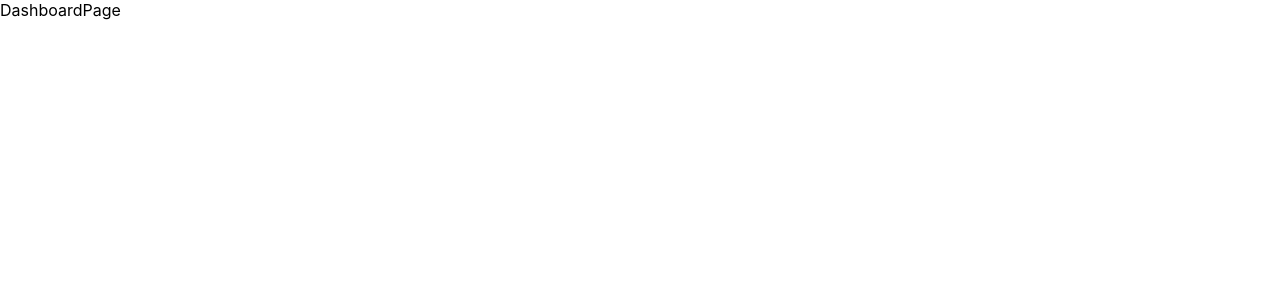
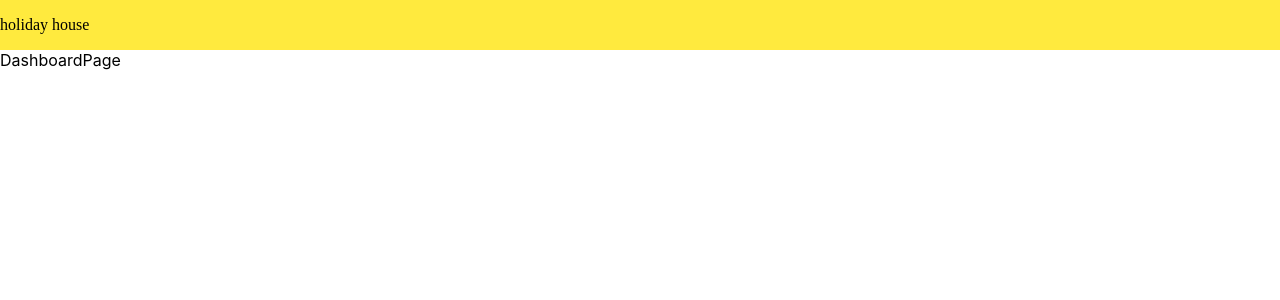
Before and after one commit to millenniumapps2020/Holiday_House, a React (Create React App) app: page /base/login in a window 1280 px wide. Both pictures are taken after a click on the button "LOGIN". Shown: the top 300 px of the page. Built offline with nearby package versions, Linux system fonts and the light colour scheme; no server answers.

Commit message:
header comp works

```diff
--- a/src/App.js
+++ b/src/App.js
@@ -8,6 +8,8 @@ import PostLoginNavigation from './navigation/PostLoginNavigation'
 
 import { SCREENS, LOCAL_STORAGE } from './common/Constants'
 import { getItemFromSessionStorage, storeToSessionStorage } from './common/LocalStorage'
+
+import './assets/css/global.css'
 
 class App extends Component {
 
--- /dev/null
+++ b/src/assets/css/global.css
@@ -0,0 +1 @@
+@import 'header.css'
--- /dev/null
+++ b/src/assets/css/header.css
@@ -0,0 +1,8 @@
+
+.header-base {
+    height: 50px;
+    background-color: #ffea3e;
+    font-family: "Museo Sans";
+    display: flex;
+    align-items: center;
+}
--- /dev/null
+++ b/src/components/HeaderComponent.jsx
@@ -0,0 +1,13 @@
+import React, { Component } from 'react'
+
+class HeaderComponent extends Component {
+    render() {
+        return (
+            <div className="header-base">
+                <div>holiday house</div>
+            </div>
+        )
+    }
+}
+
+export default HeaderComponent;
--- a/src/navigation/PostLoginNavigation.jsx
+++ b/src/navigation/PostLoginNavigation.jsx
@@ -5,13 +5,19 @@ import Dashboard from '../screens/postLogin/DashboardPage'
 
 import { SCREENS } from '../common/Constants'
 
+import Header from '../components/HeaderComponent'
+
 class PostLoginNavigation extends Component {
     render() {
         return (
-            <Switch>
-                <Route path={SCREENS.DASHBOARD} exact component={Dashboard} />
-                <Redirect to={SCREENS.DASHBOARD} />
-            </Switch>
+            <div>
+                <Header />
+                <Switch>
+                    <Route path={SCREENS.DASHBOARD} exact component={Dashboard} />
+                    <Redirect to={SCREENS.DASHBOARD} />
+                </Switch>
+
+            </div>
         )
     }
 }
```
